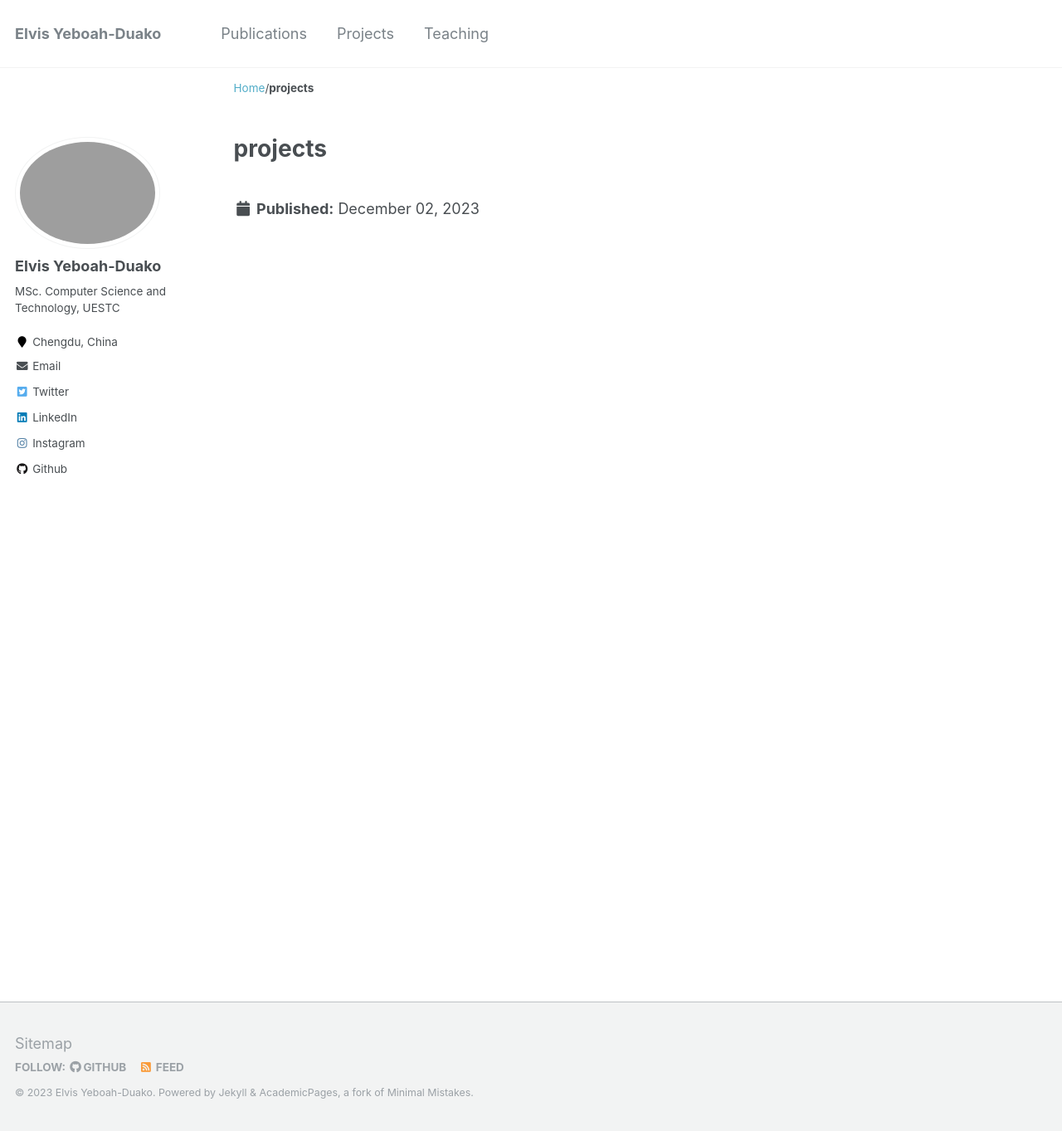
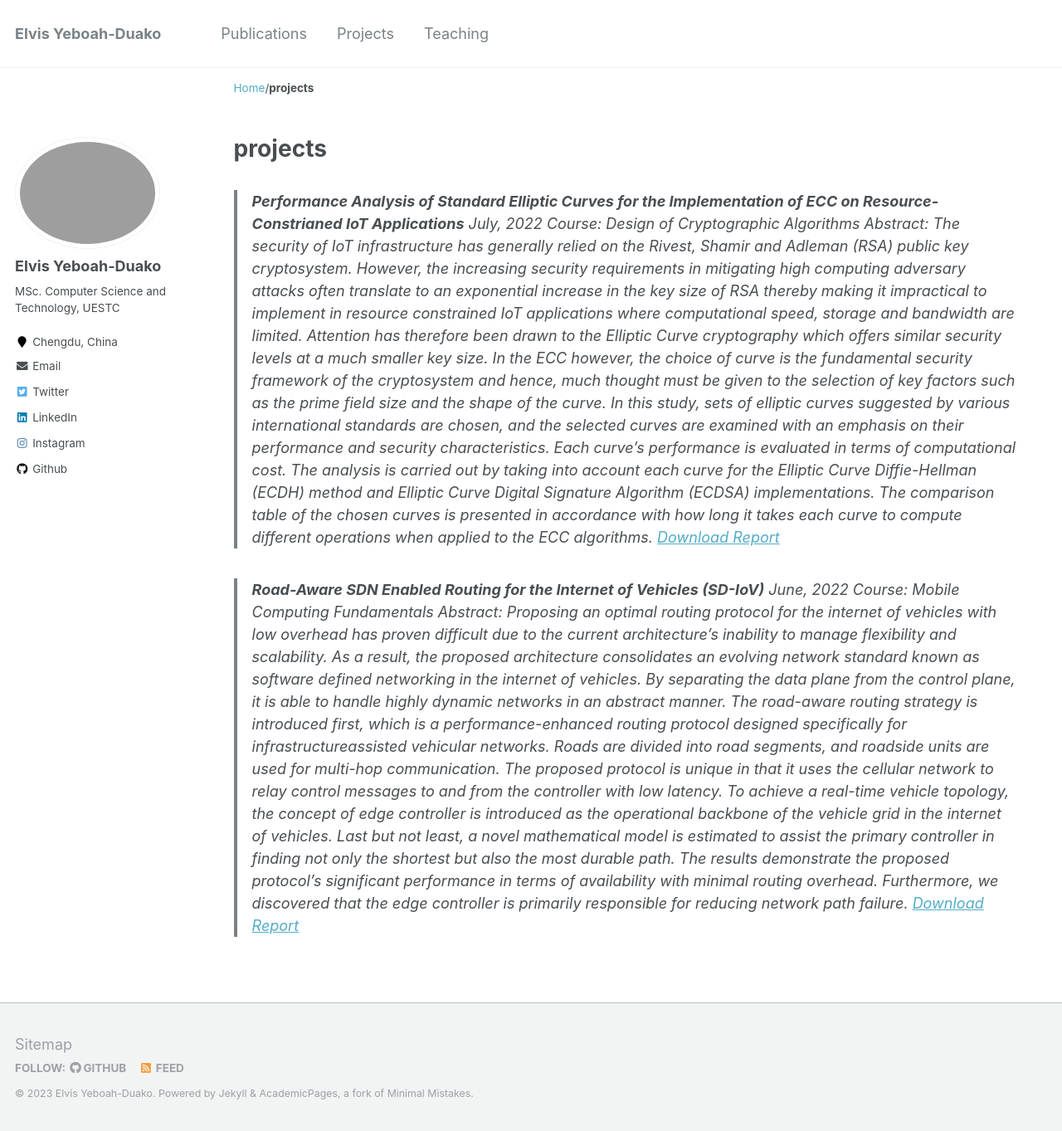
Before and after one commit to ydelvis/CV, a Jekyll site: the page built from _pages/projects.md, in a window 1280 px wide and 1363 px high. Shown: the whole window at 83% size. Built offline with Jekyll 4.4.1, drawn with Linux system fonts in a browser that asks for light colours.

Commit message:
use static page for projects

```diff
--- a/_pages/projects.md
+++ b/_pages/projects.md
@@ -7,6 +7,14 @@ author_profile: true
 
 {% include base_path %}
 
-{% for post in site.projects reversed %}
-  {% include archive-single.html %}
-{% endfor %}
+> **Performance Analysis of Standard Elliptic Curves for the Implementation of ECC on Resource-Constrianed IoT Applications**
+> *July, 2022*
+> Course: Design of Cryptographic Algorithms
+> Abstract: The security of IoT infrastructure has generally relied on the Rivest, Shamir and Adleman (RSA) public key cryptosystem. However, the increasing security requirements in mitigating high computing adversary attacks often translate to an exponential increase in the key size of RSA thereby making it impractical to implement in resource constrained IoT applications where computational speed, storage and bandwidth are limited. Attention has therefore been drawn to the Elliptic Curve cryptography which offers similar security levels at a much smaller key size.  In the ECC however, the choice of curve is the fundamental security framework of the cryptosystem and hence, much thought must be given to the selection of key factors such as the prime field size and the shape of the curve. In this study, sets of elliptic curves suggested by various international standards are chosen, and the selected curves are examined with an emphasis on their performance and security characteristics. Each curve's performance is evaluated in terms of computational cost. The analysis is carried out by taking into account each curve for the Elliptic Curve Diffie-Hellman (ECDH) method and Elliptic Curve Digital Signature Algorithm (ECDSA) implementations. The comparison table of the chosen curves is presented in accordance with how long it takes each curve to compute different operations when applied to the ECC algorithms.
+> [Download Report](http://ydelvis.github.io/files/performance-analysis-of-standard-ecc-curves.pdf)
+
+> **Road-Aware SDN Enabled Routing for the Internet of Vehicles (SD-IoV)**
+> *June, 2022*
+> Course: Mobile Computing Fundamentals
+> Abstract: Proposing an optimal routing protocol for the internet of vehicles with low overhead has proven difficult due to the current architecture's inability to manage flexibility and scalability. As a result, the proposed architecture consolidates an evolving network standard known as software defined networking in the internet of vehicles. By separating the data plane from the control plane, it is able to handle highly dynamic networks in an abstract manner. The road-aware routing strategy is introduced first, which is a performance-enhanced routing protocol designed specifically for infrastructureassisted vehicular networks. Roads are divided into road segments, and roadside units are used for multi-hop communication. The proposed protocol is unique in that it uses the cellular network to relay control messages to and from the controller with low latency. To achieve a real-time vehicle topology, the concept of edge controller is introduced as the operational backbone of the vehicle grid in the internet of vehicles. Last but not least, a novel mathematical model is estimated to assist the primary controller in finding not only the shortest but also the most durable path. The results demonstrate the proposed protocol's significant performance in terms of availability with minimal routing overhead. Furthermore, we discovered that the edge controller is primarily responsible for reducing network path failure.
+> [Download Report](http://ydelvis.github.io/files/road-aware-sdn-enabled-routing.pdf)
```
Also changed, not shown: 1 other file.
